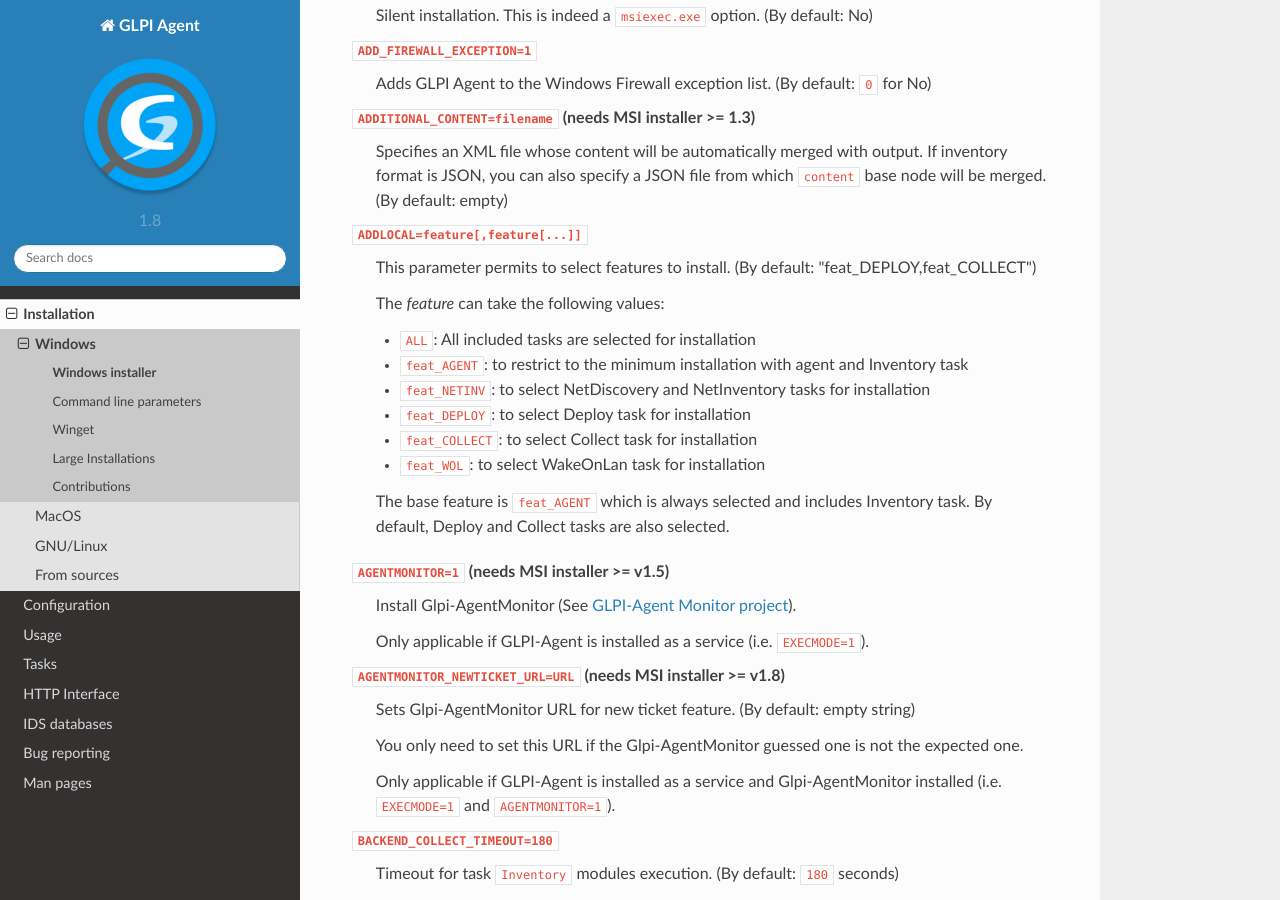
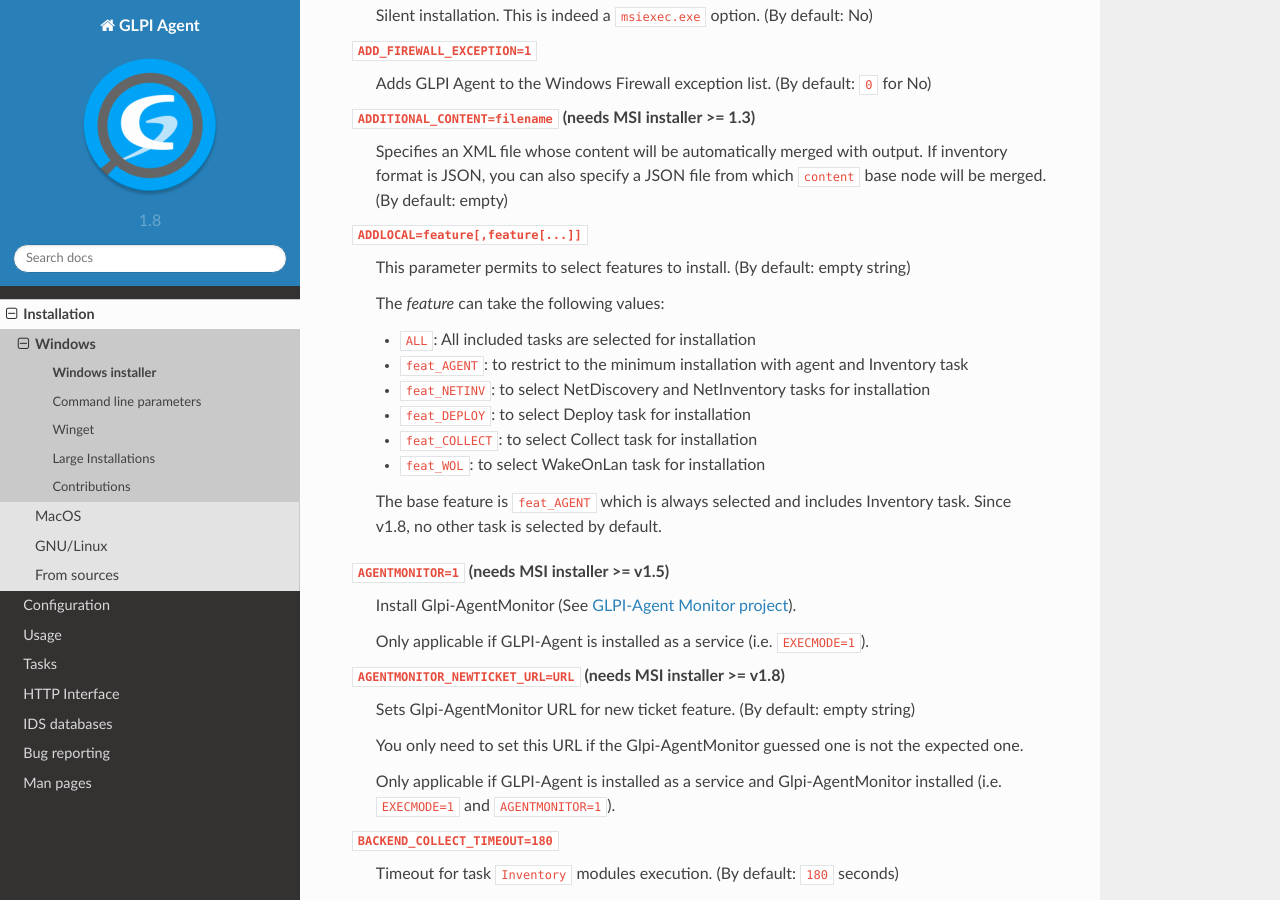
Before and after one commit to glpi-project/doc-agent, a Sphinx documentation site: the page built from source/installation/windows-command-line.rst, in a window 1280 px wide and 900 px high, scrolled down 1135 px. Built offline with Sphinx 7.4.7 and the Read the Docs theme 2.0.0, drawn with Linux system fonts in a browser that asks for light colours.

Commit message:
Fix ADDLOCAL default in MSI installer documentation Closes glpi-project/glpi-agent#686

```diff
--- a/source/installation/windows-command-line.rst
+++ b/source/installation/windows-command-line.rst
@@ -58,7 +58,7 @@
    (By default: empty)
 
 ``ADDLOCAL=feature[,feature[...]]``
-   This parameter permits to select features to install. (By default: "feat_DEPLOY,feat_COLLECT")
+   This parameter permits to select features to install. (By default: empty string)
 
    The *feature* can take the following values:
 
@@ -69,8 +69,8 @@
    * ``feat_COLLECT``: to select Collect task for installation
    * ``feat_WOL``: to select WakeOnLan task for installation
 
-   The base feature is ``feat_AGENT`` which is always selected and includes Inventory task. By
-   default, Deploy and Collect tasks are also selected.
+   The base feature is ``feat_AGENT`` which is always selected and includes Inventory task.
+   Since v1.8, no other task is selected by default.
 
 .. _agent-monitor:
 
```
